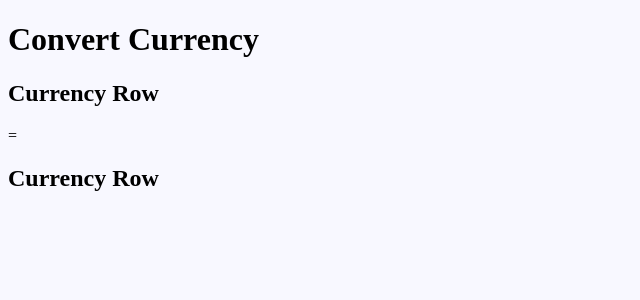
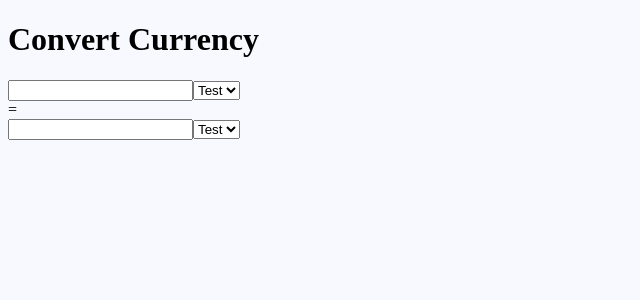
Before and after one commit to Fabix21/react-currency-converter-app, a React (Create React App) app: page / in a window 1280 px wide. Shown: the top 300 px of the page, without its empty margins (0-640 px from the left). Built offline with nearby package versions, Linux system fonts and the light colour scheme.

Commit message:
Created select and value box in CurrencyRow class

```diff
--- a/src/CurrencyRow.js
+++ b/src/CurrencyRow.js
@@ -3,7 +3,10 @@ import React from 'react'
 export default function CurrencyRow() {
     return (
         <div>
-            <h2>Currency Row</h2>
+            <input type="numver" />
+            <select>
+                <option value="test">Test</option>
+            </select>
         </div>
     )
 }
```
